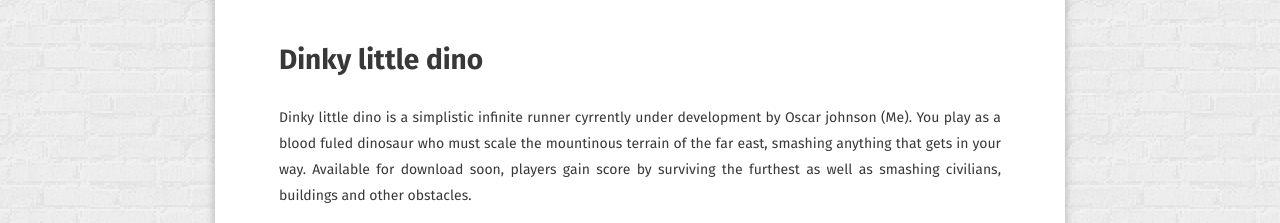
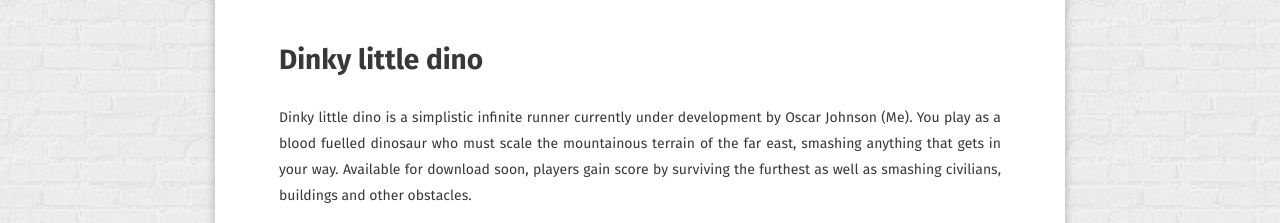
Before and after one commit to JohnnersUK/OLD.JohnnersUK.github.io, a Jekyll site: the page built from _posts/2017-12-06-Dinky-little-dino.md, in a window 1280 px wide. Shown: the part 336-559 px from the top of the page. Built offline with Jekyll 4.4.1, drawn with Linux system fonts in a browser that asks for light colours; some web fonts are replaced; comment, search, counter and statistics services are not loaded; some of the changed text lies outside the part shown; grey boxes are pictures that could not be loaded.

Commit message:
Fixed SPAG

```diff
--- a/_posts/2017-12-06-Dinky-little-dino.md
+++ b/_posts/2017-12-06-Dinky-little-dino.md
@@ -10,14 +10,13 @@ comments: true
 ---
 
 # Dinky little dino
-Dinky little dino is a simplistic infinite runner cyrrently under development by Oscar johnson (Me). You play as a blood fuled dinosaur who must scale the mountinous terrain of the far east, smashing anything that gets in your way. Available for download soon, players gain score by surviving the furthest as well as smashing civilians, buildings and other obstacles.
+Dinky little dino is a simplistic infinite runner currently under development by Oscar Johnson (Me). You play as a blood fuelled dinosaur who must scale the mountainous terrain of the far east, smashing anything that gets in your way. Available for download soon, players gain score by surviving the furthest as well as smashing civilians, buildings and other obstacles.
 
 <iframe src='https://gfycat.com/InsecureCompassionateKinglet' frameborder='0' scrolling='no' width='640' height='346' allowfullscreen></iframe>
 
-As of alpha build 0.1 the game has semi-feature terrain generation with a controllable character, along with a simple scoring system. The future roadmap looks as follows; <br>
-- Complete the terrain generation system
-- Implement obstacles such as spikes, balistic missiles and mothra
-- Finish the character controller, adding kick and fireball attacks with animations
-- Add civilians, buildings and other score increasing pickups
-
-Updates can be found in the blog section of this portfolio under the catagory dinky little dino.
+As of alpha build 0.1 the game has semi-feature terrain generation with a controllable character, along with a simple scoring system. The future roadmap looks as follows;
+•	Complete the terrain generation system
+•	Implement obstacles such as spikes, ballistic missiles and Mothra
+•	Finish the character controller, adding kick and fireball attacks with animations
+•	Add civilians, buildings and other score increasing pickups
+Updates can be found in the blog section of this portfolio under the category dinky little dino.
```
